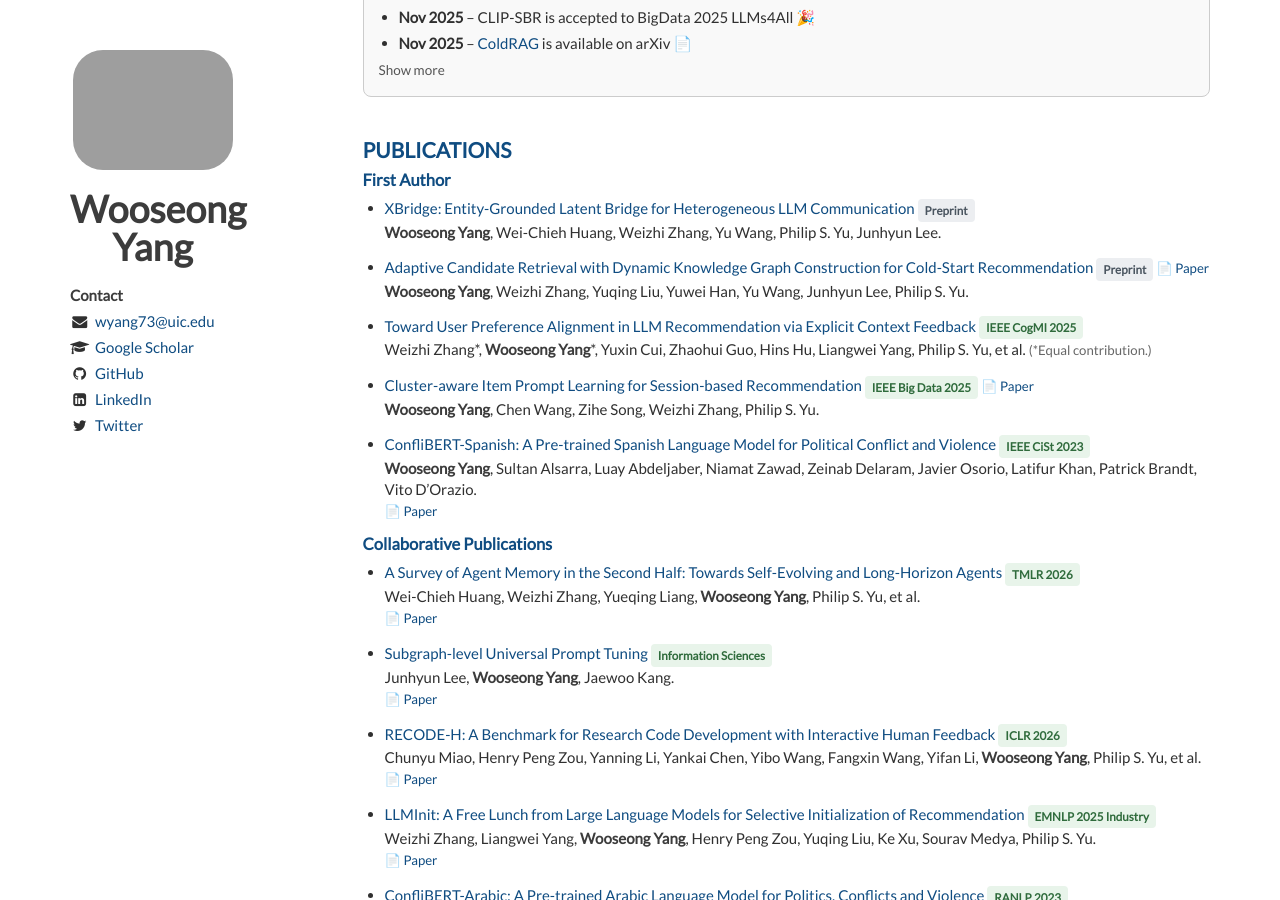
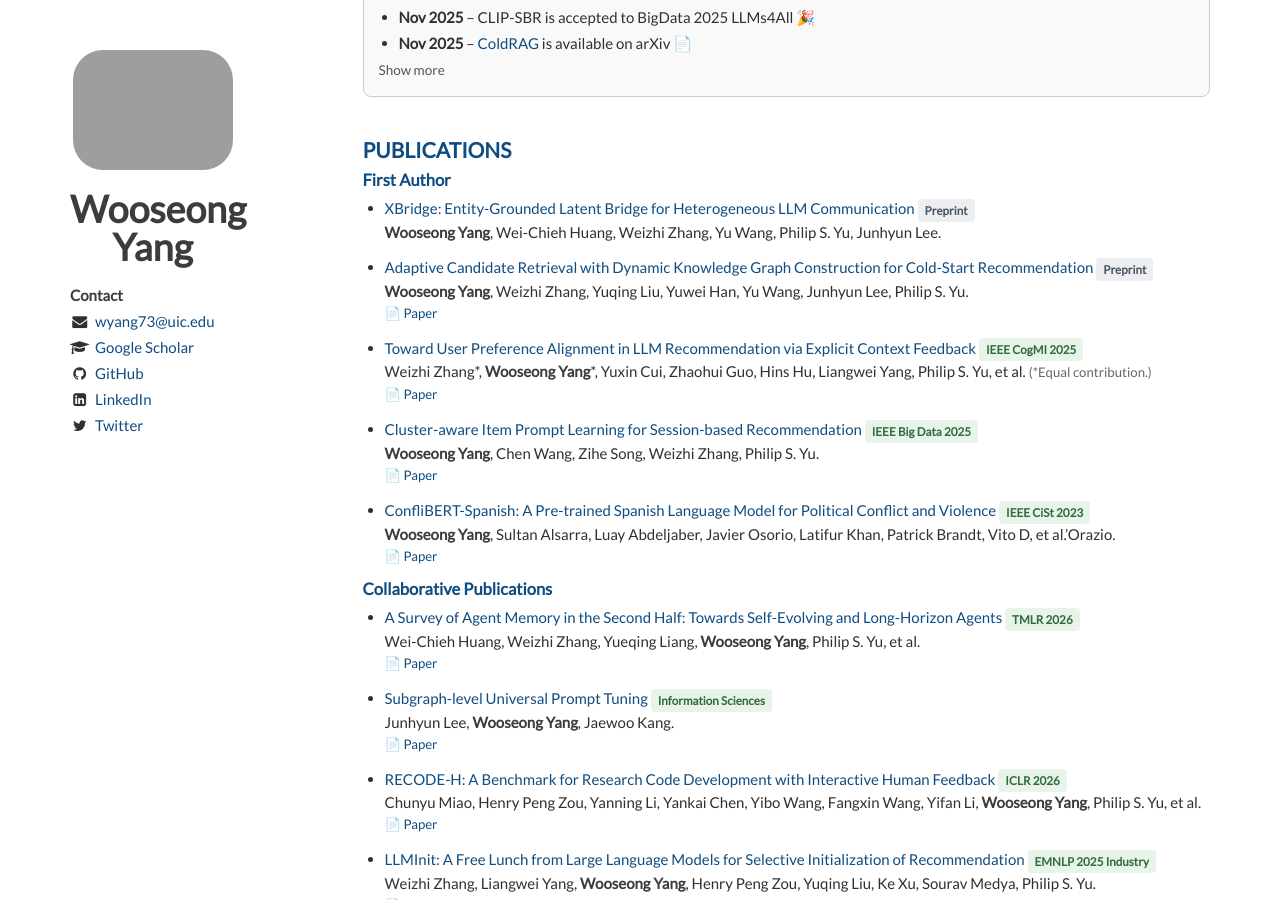
Before and after one commit to WooseongYang/WooseongYang.github.io, a Jekyll site: the page built from index.html, in a window 1280 px wide and 900 px high, scrolled down 587 px. Built offline with Jekyll 4.4.1, drawn with Linux system fonts in a browser that asks for light colours; nearby versions of some CDN libraries; the list of posts is cut into pages by our own code.

Commit message:
Update publications.html

```diff
--- a/_includes/publications.html
+++ b/_includes/publications.html
@@ -12,28 +12,29 @@
 
         <li style="margin-bottom: 14px;">
             <span class="paper_link">Adaptive Candidate Retrieval with Dynamic Knowledge Graph Construction for Cold-Start Recommendation</span>
-            <span style="display:inline-block; background:#eceef1; color:#4a5560; font-size:78%; font-weight:600; padding:1px 7px; border-radius:4px; vertical-align:middle;">Preprint</span>
-            <span style="font-size:88%;"><a href="https://arxiv.org/abs/2505.20773">📄 Paper</a></span><br/>
+            <span style="display:inline-block; background:#eceef1; color:#4a5560; font-size:78%; font-weight:600; padding:1px 7px; border-radius:4px; vertical-align:middle;">Preprint</span><br/>
             <span><em>Wooseong Yang</em>, Weizhi Zhang, Yuqing Liu, Yuwei Han, Yu Wang, Junhyun Lee, Philip S. Yu.</span><br/>
+            <span style="font-size:88%;"><a href="https://arxiv.org/abs/2505.20773">📄 Paper</a></span>
         </li>
 
         <li style="margin-bottom: 14px;">
             <span class="paper_link">Toward User Preference Alignment in LLM Recommendation via Explicit Context Feedback</span>
             <span style="display:inline-block; background:#e8f4ea; color:#2f6b3c; font-size:78%; font-weight:600; padding:1px 7px; border-radius:4px; vertical-align:middle;">IEEE CogMI 2025</span><br/>
             <span>Weizhi Zhang*, <em>Wooseong Yang</em>*, Yuxin Cui, Zhaohui Guo, Hins Hu, Liangwei Yang, Philip S. Yu, et al. <span style="font-size:88%; color:#666;">(*Equal contribution.)</span></span><br/>
+            <span style="font-size:88%;"><a href="https://ieeexplore.ieee.org/document/11417068">📄 Paper</a></span>
         </li>
 
         <li style="margin-bottom: 14px;">
             <span class="paper_link">Cluster-aware Item Prompt Learning for Session-based Recommendation</span>
-            <span style="display:inline-block; background:#e8f4ea; color:#2f6b3c; font-size:78%; font-weight:600; padding:1px 7px; border-radius:4px; vertical-align:middle;">IEEE Big Data 2025</span>
-            <span style="font-size:88%;"><a href="https://ieeexplore.ieee.org/document/11401666">📄 Paper</a></span><br/>
+            <span style="display:inline-block; background:#e8f4ea; color:#2f6b3c; font-size:78%; font-weight:600; padding:1px 7px; border-radius:4px; vertical-align:middle;">IEEE Big Data 2025</span><br/>
             <span><em>Wooseong Yang</em>, Chen Wang, Zihe Song, Weizhi Zhang, Philip S. Yu.</span><br/>
+            <span style="font-size:88%;"><a href="https://ieeexplore.ieee.org/document/11401666">📄 Paper</a></span>
         </li>
 
         <li style="margin-bottom: 14px;">
             <span class="paper_link">ConfliBERT-Spanish: A Pre-trained Spanish Language Model for Political Conflict and Violence</span>
             <span style="display:inline-block; background:#e8f4ea; color:#2f6b3c; font-size:78%; font-weight:600; padding:1px 7px; border-radius:4px; vertical-align:middle;">IEEE CiSt 2023</span><br/>
-            <span><em>Wooseong Yang</em>, Sultan Alsarra, Luay Abdeljaber, Niamat Zawad, Zeinab Delaram, Javier Osorio, Latifur Khan, Patrick Brandt, Vito D&rsquo;Orazio.</span><br/>
+            <span><em>Wooseong Yang</em>, Sultan Alsarra, Luay Abdeljaber, Javier Osorio, Latifur Khan, Patrick Brandt, Vito D, et al.&rsquo;Orazio.</span><br/>
             <span style="font-size:88%;"><a href="https://ieeexplore.ieee.org/abstract/document/10409883">📄 Paper</a></span>
         </li>
     </ul>    <h2>Collaborative Publications</h2>
```
